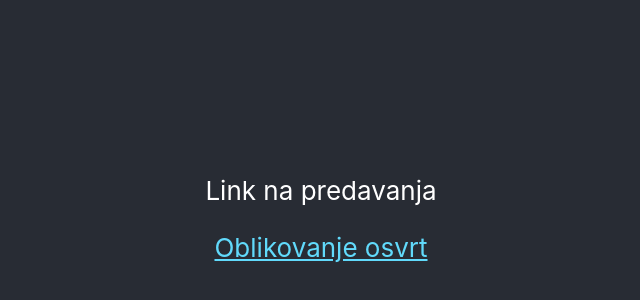
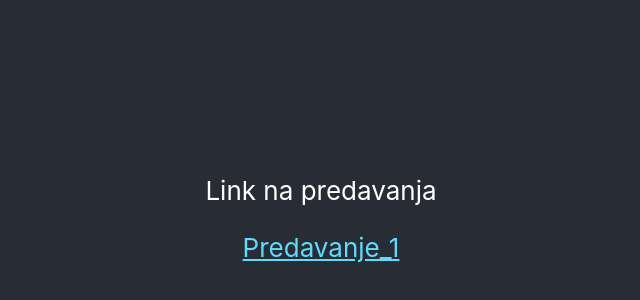
Before and after one commit to filipzgela/zadaca01_final, a React (Create React App) app: page / in a window 1280 px wide. Shown: the part 194-494 px from the top of the page, without its empty margins (319-959 px from the left). Built offline with nearby package versions, Linux system fonts and the light colour scheme.

Commit message:
fourth commit

```diff
--- a/src/App.js
+++ b/src/App.js
@@ -12,7 +12,7 @@ function App() {
           target="_blank"
           rel="noopener noreferrer"
         >
-          Oblikovanje osvrt
+          Predavanje_1
         </a>
       </header>
     </div>
```
